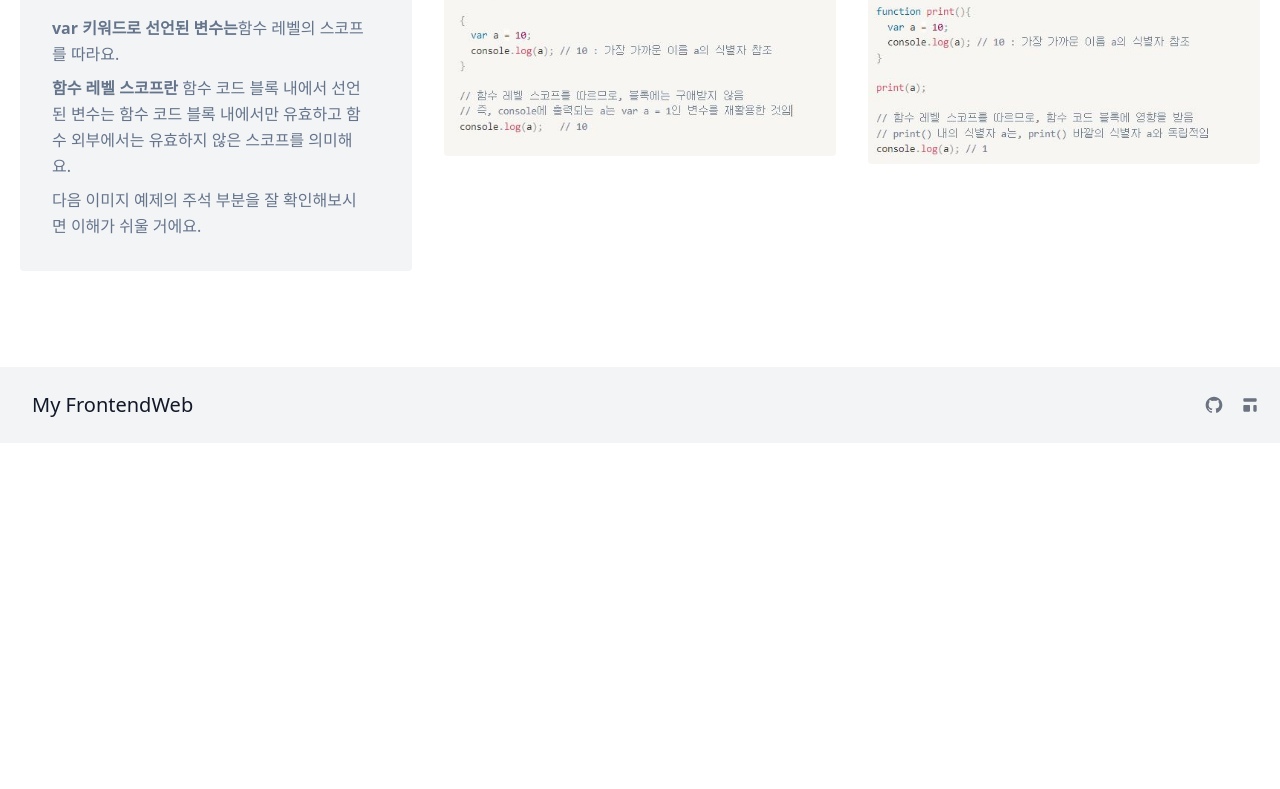
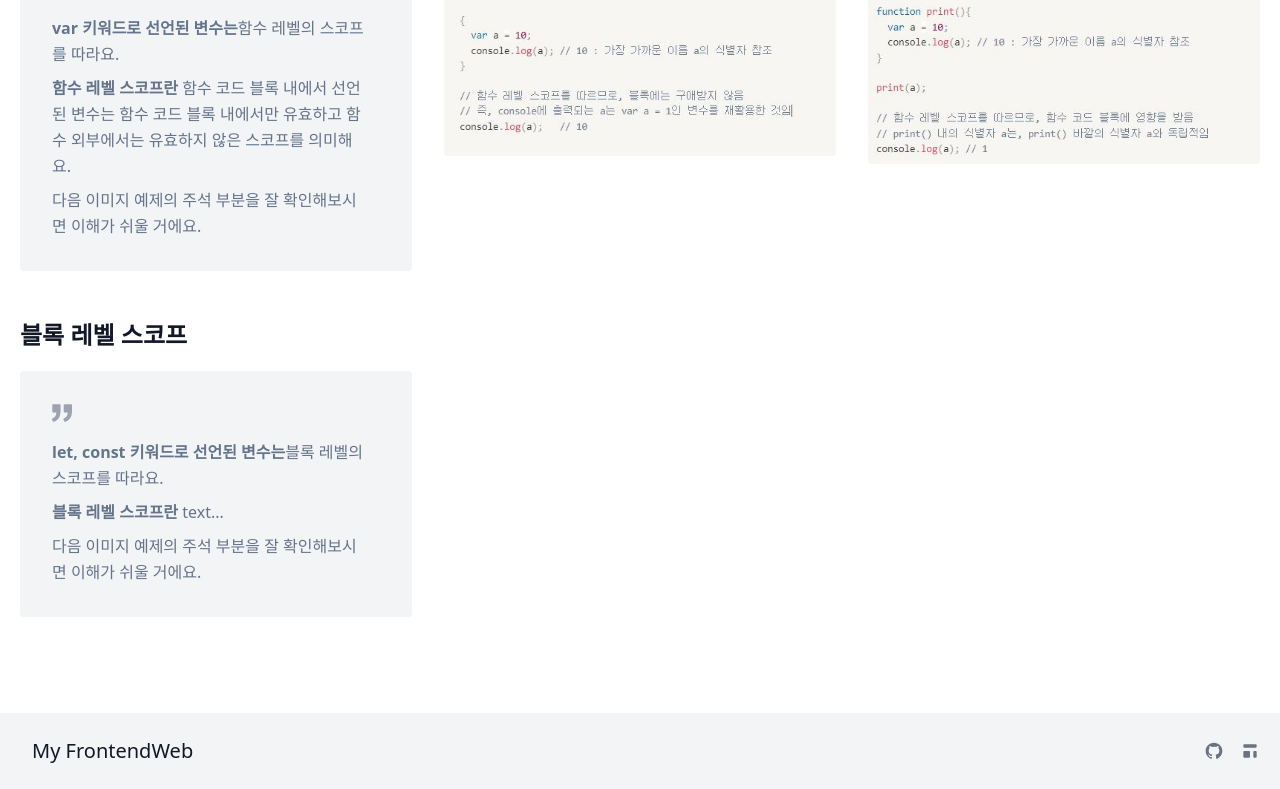
Before and after one commit to Lee-Sang-Beom/nextjs_and_notion, a Next.js app: page /web_basic/scope in a window 1280 px wide. Shown: the part 1035-1824 px from the top of the page. Before the commit the page ends 1478 px from the top, so only its background shows below. Built offline with nearby package versions, Linux system fonts and the light colour scheme.

Commit message:
add template: block level scope

```diff
--- a/pages/web_basic/scope.tsx
+++ b/pages/web_basic/scope.tsx
@@ -85,7 +85,7 @@ export default function Scope() {
                             </div>
                         </div>
 
-                        {/* 프로세스 */}
+                        {/* 함수 레벨 스코프 */}
                         <div className="mb-12">
                             <h1 className="text-2xl font-bold title-font text-gray-900 mt-6 mb-5 ">함수 레벨 스코프</h1>
                             <div className="flex flex-wrap -m-4">
@@ -124,6 +124,45 @@ export default function Scope() {
                             </div>
                         </div>
 
+                        {/* 블록 레벨 스코프 */}
+                        <div className="mb-12">
+                            <h1 className="text-2xl font-bold title-font text-gray-900 mt-6 mb-5 ">블록 레벨 스코프</h1>
+                            <div className="flex flex-wrap -m-4">
+                                <div className="p-4 md:w-1/3 w-full">
+                                    <div className="h-full bg-gray-100 dark:bg-gray-200 p-8 rounded">
+                                        <svg xmlns="http://www.w3.org/2000/svg" fill="currentColor" className="block w-5 h-5 text-gray-400 mb-4" viewBox="0 0 975.036 975.036">
+                                            <path d="M925.036 57.197h-304c-27.6 0-50 22.4-50 50v304c0 27.601 22.4 50 50 50h145.5c-1.9 79.601-20.4 143.3-55.4 191.2-27.6 37.8-69.399 69.1-125.3 93.8-25.7 11.3-36.8 41.7-24.8 67.101l36 76c11.6 24.399 40.3 35.1 65.1 24.399 66.2-28.6 122.101-64.8 167.7-108.8 55.601-53.7 93.7-114.3 114.3-181.9 20.601-67.6 30.9-159.8 30.9-276.8v-239c0-27.599-22.401-50-50-50zM106.036 913.497c65.4-28.5 121-64.699 166.9-108.6 56.1-53.7 94.4-114.1 115-181.2 20.6-67.1 30.899-159.6 30.899-277.5v-239c0-27.6-22.399-50-50-50h-304c-27.6 0-50 22.4-50 50v304c0 27.601 22.4 50 50 50h145.5c-1.9 79.601-20.4 143.3-55.4 191.2-27.6 37.8-69.4 69.1-125.3 93.8-25.7 11.3-36.8 41.7-24.8 67.101l35.9 75.8c11.601 24.399 40.501 35.2 65.301 24.399z"></path>
+                                        </svg>
+                                        <p className="leading-relaxed mb-2 dark:text-slate-700">
+                                            <strong>{`let, const 키워드로 선언된 변수는`}</strong>
+                                            {`블록 레벨의 스코프를 따라요.`}
+                                            </p>
+                                        <p className="leading-relaxed mb-2 dark:text-slate-700">
+                                            <strong>{`블록 레벨 스코프란 `}</strong>
+                                            {`text...`}
+                                        </p>
+                                        <p className="leading-relaxed  dark:text-slate-700">
+                                            {`다음 이미지 예제의 주석 부분을 잘 확인해보시면 이해가 쉬울 거에요.`}
+                                        </p>
+                                    </div>
+                                </div>
+                                <div className="p-4 md:w-1/3 w-full">
+                                    {/* <img
+                                        className="object-cover object-center rounded mb-1"
+                                        alt="hero"
+                                        src="/img/funcLevelScope1.jpg"
+                                    /> */}
+                                </div>
+                                <div className="p-4 md:w-1/3 w-full h-full">
+                                    {/* <img
+                                        className="object-cover object-center rounded mb-1"
+                                        alt="hero"
+                                        src="/img/funcLevelScope2.jpg"
+                                    /> */}
+                                </div>
+                            </div>
+                        </div>
+
 
                     </div>
                 </section>
```
